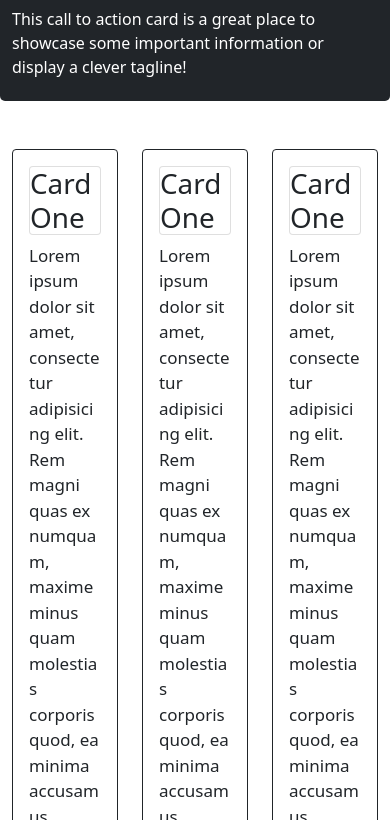
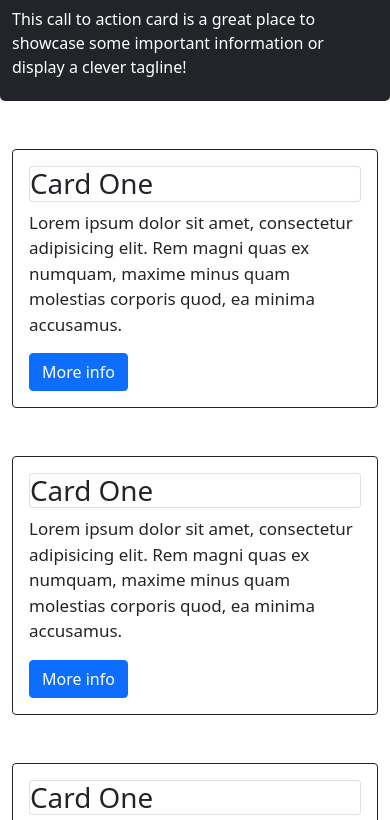
Before and after one commit to Mituls-code/Bootstrap_Templat3, a plain HTML site: page index.html in a window 390 px wide. Shown: the part 795-1615 px from the top of the page. Drawn offline with nearby package versions, Linux system fonts and the light colour scheme.

Commit message:
mobile view

```diff
--- a/index.html
+++ b/index.html
@@ -64,7 +64,7 @@
     <div class="container">
         <div class="row">
 
-            <div class="col-4 ">
+            <div class="col-lg-4  ">
                 <div class="card border-dark mb-5">
                     <div class="card-body text-dark">
                         <h1 class="card">Card One</h1>
@@ -73,7 +73,7 @@
                     </div>
                 </div>
             </div>
-            <div class="col-4 ">
+            <div class="col-lg-">
                 <div class="card border-dark mb-5">
                     <div class="card-body text-dark">
                         <h1 class="card">Card One</h1>
@@ -82,7 +82,7 @@
                     </div>
                 </div>
             </div>
-            <div class="col-4 ">
+            <div class="col-lg-4">
                 <div class="card border-dark mb-5">
                     <div class="card-body text-dark">
                         <h1 class="card">Card One</h1>
```
